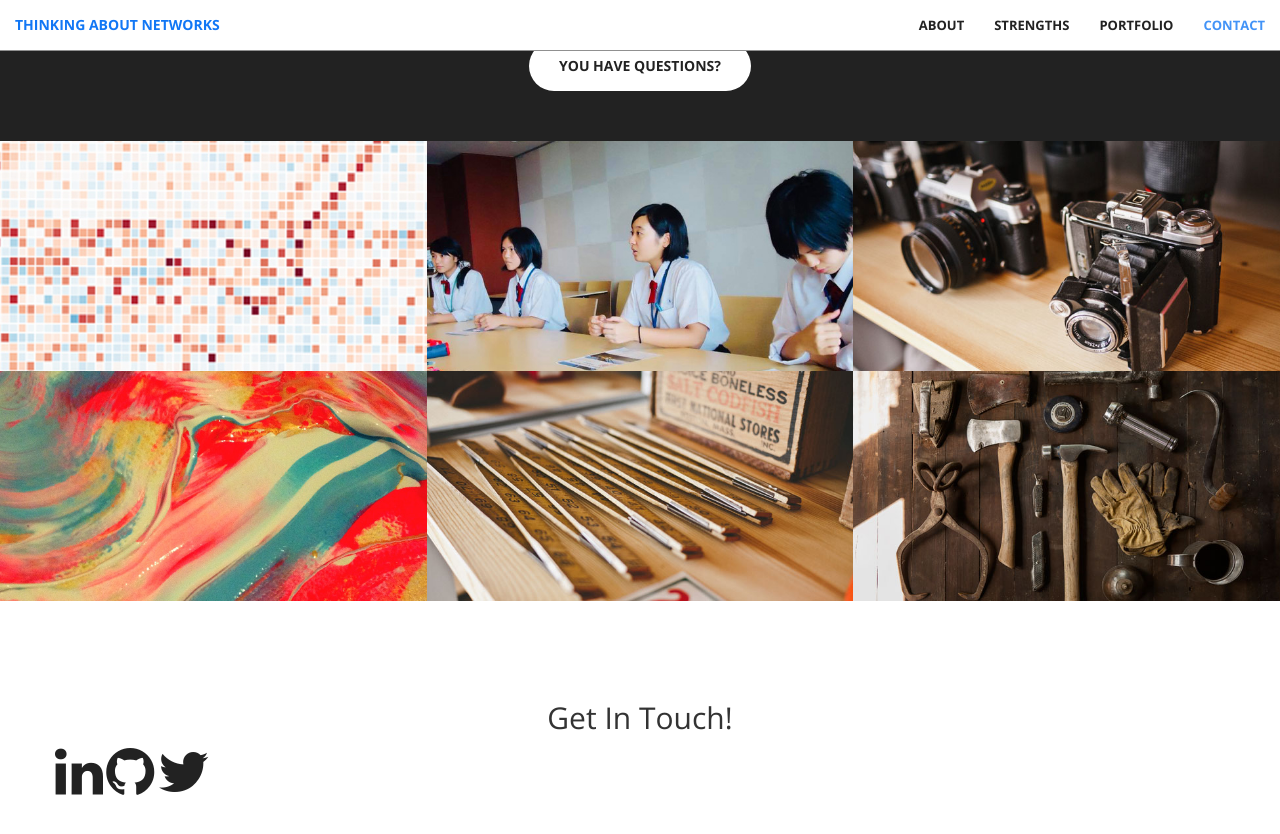
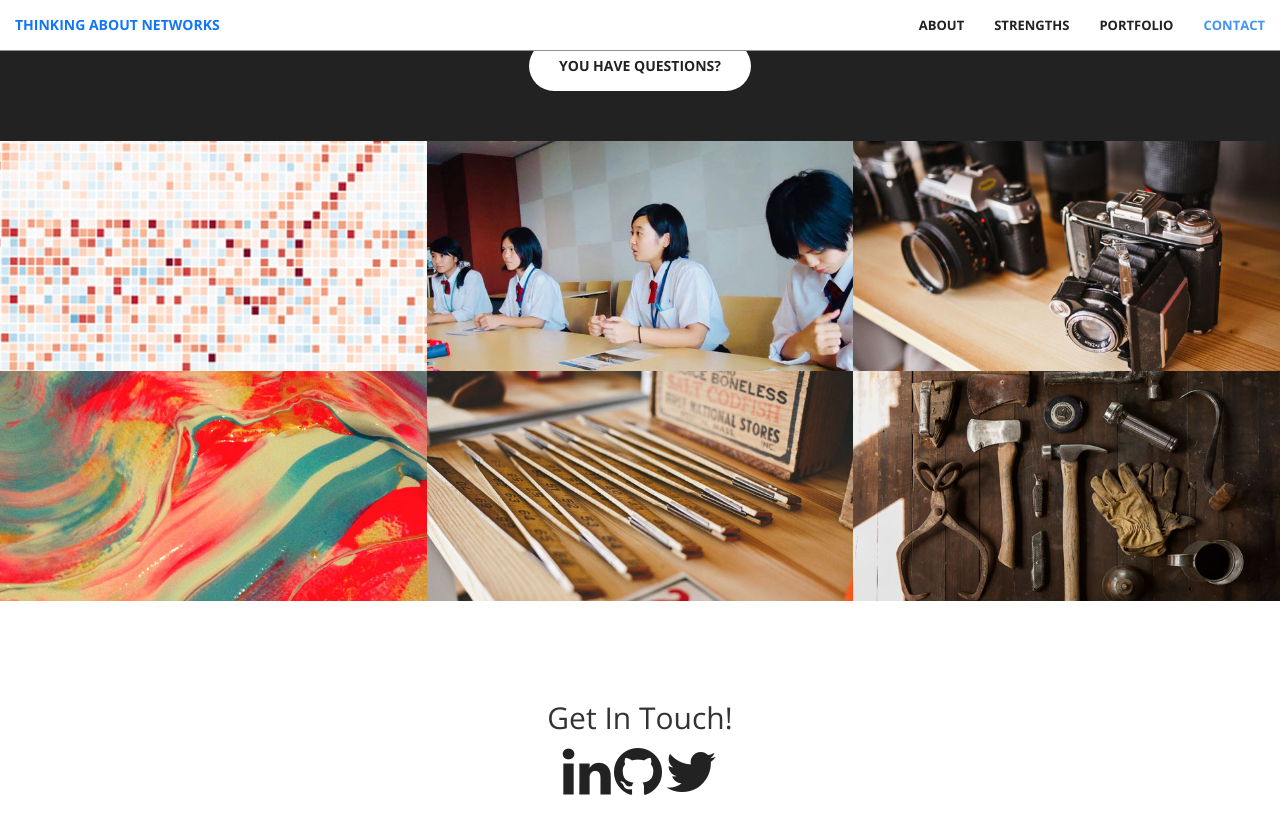
Before and after one commit to jvs--/jvs--.github.io, a Jekyll site: the page built from index.html, in a window 1280 px wide and 900 px high, scrolled down 2522 px. Shown: the top 834 px of the window. Built offline with Jekyll 4.4.1, drawn with Linux system fonts in a browser that asks for light colours.

```diff
--- a/_includes/contact.html
+++ b/_includes/contact.html
@@ -6,8 +6,8 @@
             </div>
             <div class="row">
 
-                <div class="col-md-3 col-md-offset-3r">
-                    <a href="https://www.linkedin.com/in/{{ site.linkedin_username }}">
+                <div class="col-lg-12 text-center">
+                    <a href=" https://www.linkedin.com/in/{{ site.linkedin_username }}">
                         <i class="fa fa-linkedin fa-3x wow bounceIn" data-wow-delay=".1s"></i>
                     </a>
 
```
